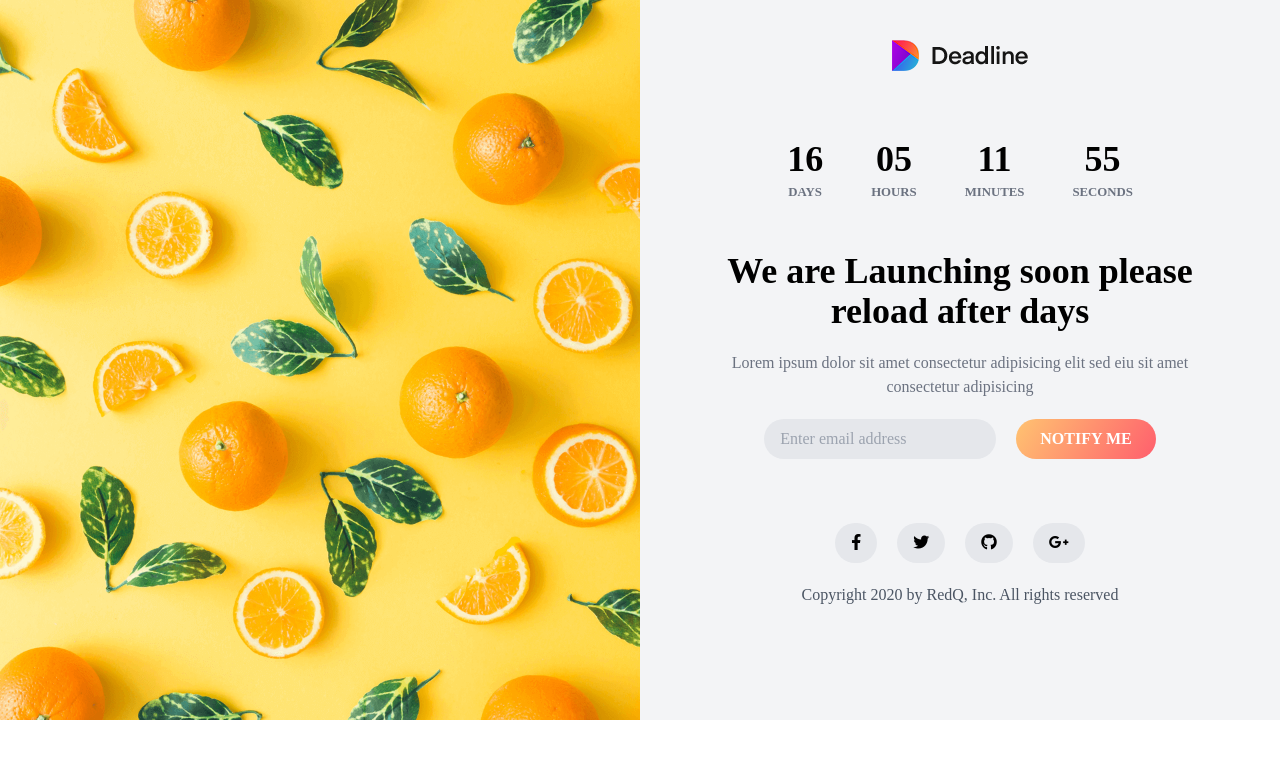
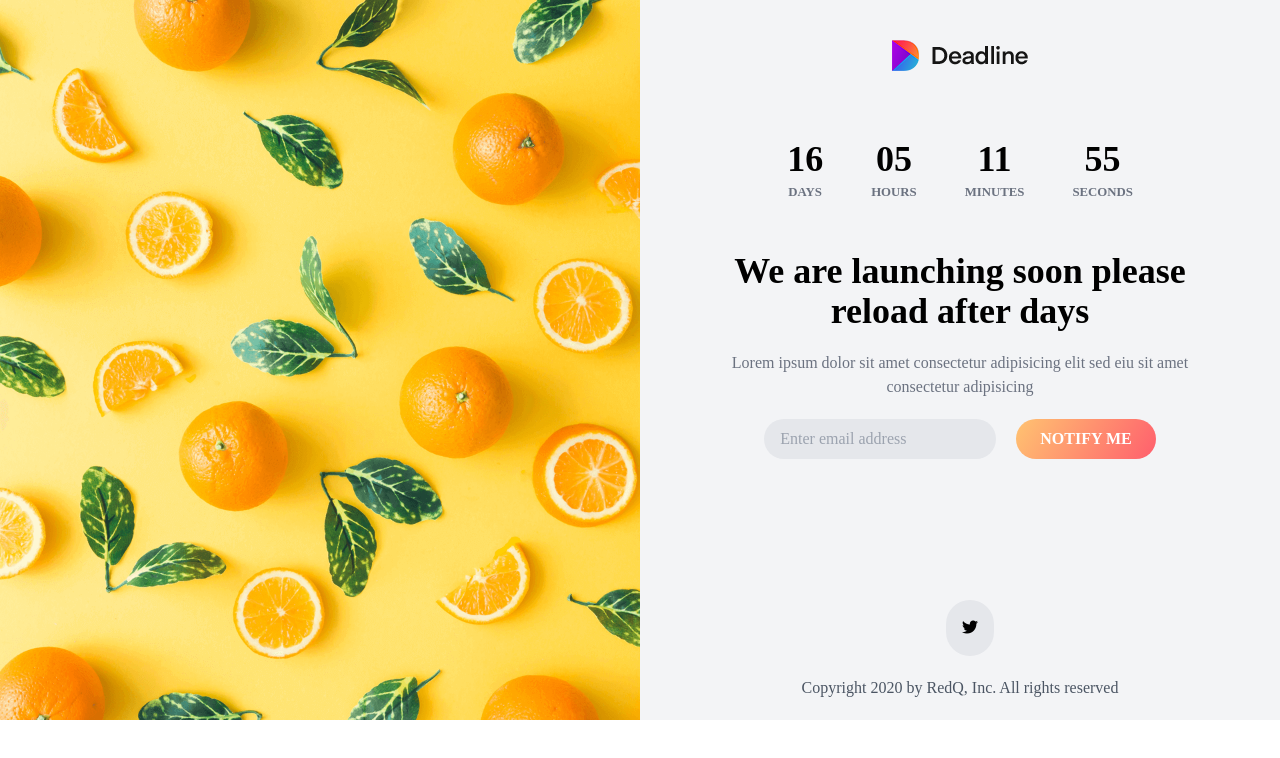
Before and after one commit to aqkhan/dh-coming-soon, a plain HTML site: page index.html in a window 1280 px wide. Drawn offline with nearby package versions, Linux system fonts and the light colour scheme; a web font is replaced by a local one.

Commit message:
feedback implementation

```diff
--- a/index.html
+++ b/index.html
@@ -16,11 +16,12 @@
             <div class="w-1/2 h-full">
                 <img src="images/image.png">
             </div>
-            <div class="w-1/2 justify-center p-10 text-center">
+            <div class="w-1/2 justify-center p-10 text-center relative">
                 <div>
                     <img src="images/deadline.png" class="ml-auto mr-auto">
                 </div>
 
+                <div class="content-center items-center" style="margin: 0 auto;">
                     <div id="countdown" class="flex text-center mt-10 p-5 justify-center">
                         <div class="p-2">
                             <h2 id="days" class="text-4xl font-semibold">00</h2>
@@ -40,15 +41,16 @@
                         </div>
                     </div>
                     <div class="p-5">
-                    <h1 class="text-4xl font-semibold">We are Launching soon please reload after days</h1>
+                        <h1 class="text-4xl font-semibold">We are launching soon please reload after days</h1>
                     </div>
                     <div class="text-gray-500 pl-5 pr-5 pb-5">
-                    <p>Lorem ipsum dolor sit amet consectetur adipisicing elit sed eiu sit amet consectetur adipisicing
+                        <p>Lorem ipsum dolor sit amet consectetur adipisicing elit sed eiu sit amet consectetur
+                            adipisicing
                         </p>
                     </div>
                     <div class="flex justify-center">
-                    <div class="rounded-full bg-gray-200 pl-4 pr-4 pt-2 pb-2">
-                        <input type="email" placeholder="Enter email address" class="bg-gray-200">
+                        <div class="rounded-full bg-gray-200 pl-4 pr-4 pt-2 pb-2 ">
+                            <input type="email" placeholder="Enter email address" class="bg-gray-200 outline-none">
                         </div>
                         <div class="ml-5 rounded-full pl-6 pr-6 pt-2 pb-2"
                             style="background-image: -webkit-linear-gradient(-31deg, rgb(255, 195, 113) 0%, rgb(255, 95, 109) 100%);">
@@ -57,22 +59,17 @@
                             </button>
                         </div>
                     </div>
+                </div>
+                <div class="absolute bottom-0 right-0 left-0">
                     <div class="mt-16 flex justify-center">
-                    <div class="bg-gray-200 hover:bg-red-400 hover:text-white rounded-full pl-4 pr-4 pt-2 pb-2">
-                        <i class="fab fa-facebook-f"></i>
-                    </div>
-                    <div class="ml-5 bg-gray-200 hover:bg-red-400 hover:text-white rounded-full pl-4 pr-4 pt-2 pb-2">
+                        <div
+                            class="ml-5 bg-gray-200 hover:bg-red-400 hover:text-white rounded-full pl-4 pr-4 pt-4 pb-4">
                             <i class="fab fa-twitter"></i>
-                    </div>
-                    <div class="ml-5 bg-gray-200 hover:bg-red-400 hover:text-white rounded-full pl-4 pr-4 pt-2 pb-2">
-                        <i class="fab fa-github"></i>
-                    </div>
-                    <div class="ml-5 bg-gray-200 hover:bg-red-400 hover:text-white rounded-full pl-4 pr-4 pt-2 pb-2">
-                        <i class="fab fa-google-plus-g"></i>
                         </div>
                     </div>
                     <div class="text-gray-600 p-5">
                         Copyright 2020 by RedQ, Inc. All rights reserved
+                    </div>
                 </div>
             </div>
 
```
Lines whose indentation alone changed are shown as unchanged.
